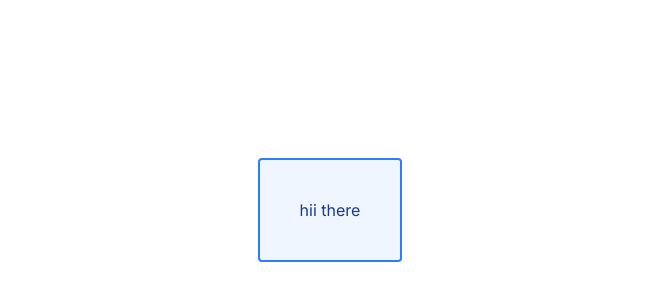
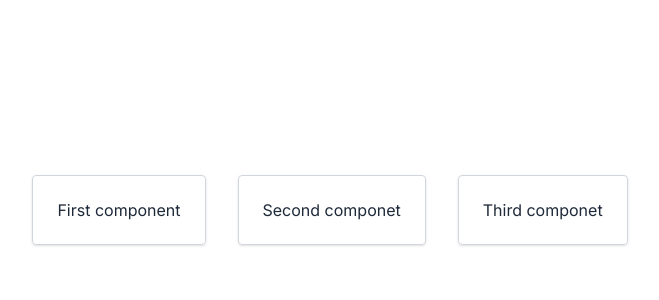
Before and after one commit to rshdhere/airbnb-shadcn-nextjs-template, a Next.js app: page / in a window 1280 px wide. Shown: the part 190-490 px from the top of the page, without its empty margins (310-969 px from the left). Built offline with nearby package versions, Linux system fonts and the light colour scheme.

Commit message:
chore: lint-staged test successful

```diff
--- a/app/components/component.tsx
+++ b/app/components/component.tsx
@@ -1,7 +1,7 @@
 import React from 'react';
 import cn from '@/lib/utils';
 
-const New = ({
+const ComponentX = ({
   className,
   children,
   ...props
@@ -14,7 +14,51 @@ const New = ({
       {...props}
       htmlFor="something"
       className={cn(
-        'm-12 rounded border-2 border-blue-500 bg-blue-50 p-10 text-blue-900',
+        'm-4 rounded border border-gray-300 bg-white p-6 text-gray-800 shadow-sm',
+        className,
+      )}
+    >
+      {children}
+    </label>
+  );
+};
+
+const ComponentY = ({
+  className,
+  children,
+  ...props
+}: {
+  className?: string;
+  children: React.ReactNode;
+} & React.LabelHTMLAttributes<HTMLLabelElement>) => {
+  return (
+    <label
+      {...props}
+      htmlFor="something"
+      className={cn(
+        'm-4 rounded border border-gray-300 bg-white p-6 text-gray-800 shadow-sm',
+        className,
+      )}
+    >
+      {children}
+    </label>
+  );
+};
+
+const ComponentZ = ({
+  className,
+  children,
+  ...props
+}: {
+  className?: string;
+  children: React.ReactNode;
+} & React.LabelHTMLAttributes<HTMLLabelElement>) => {
+  return (
+    <label
+      {...props}
+      htmlFor="something"
+      className={cn(
+        'm-4 rounded border border-gray-300 bg-white p-6 text-gray-800 shadow-sm',
         className,
       )}
     >
@@ -25,8 +69,10 @@ const New = ({
 
 export default function Component() {
   return (
-    <div>
-      <New>hii there</New>
+    <div className="space-y-4">
+      <ComponentX>First component</ComponentX>
+      <ComponentY>Second componet</ComponentY>
+      <ComponentZ>Third componet</ComponentZ>
     </div>
   );
 }
```
